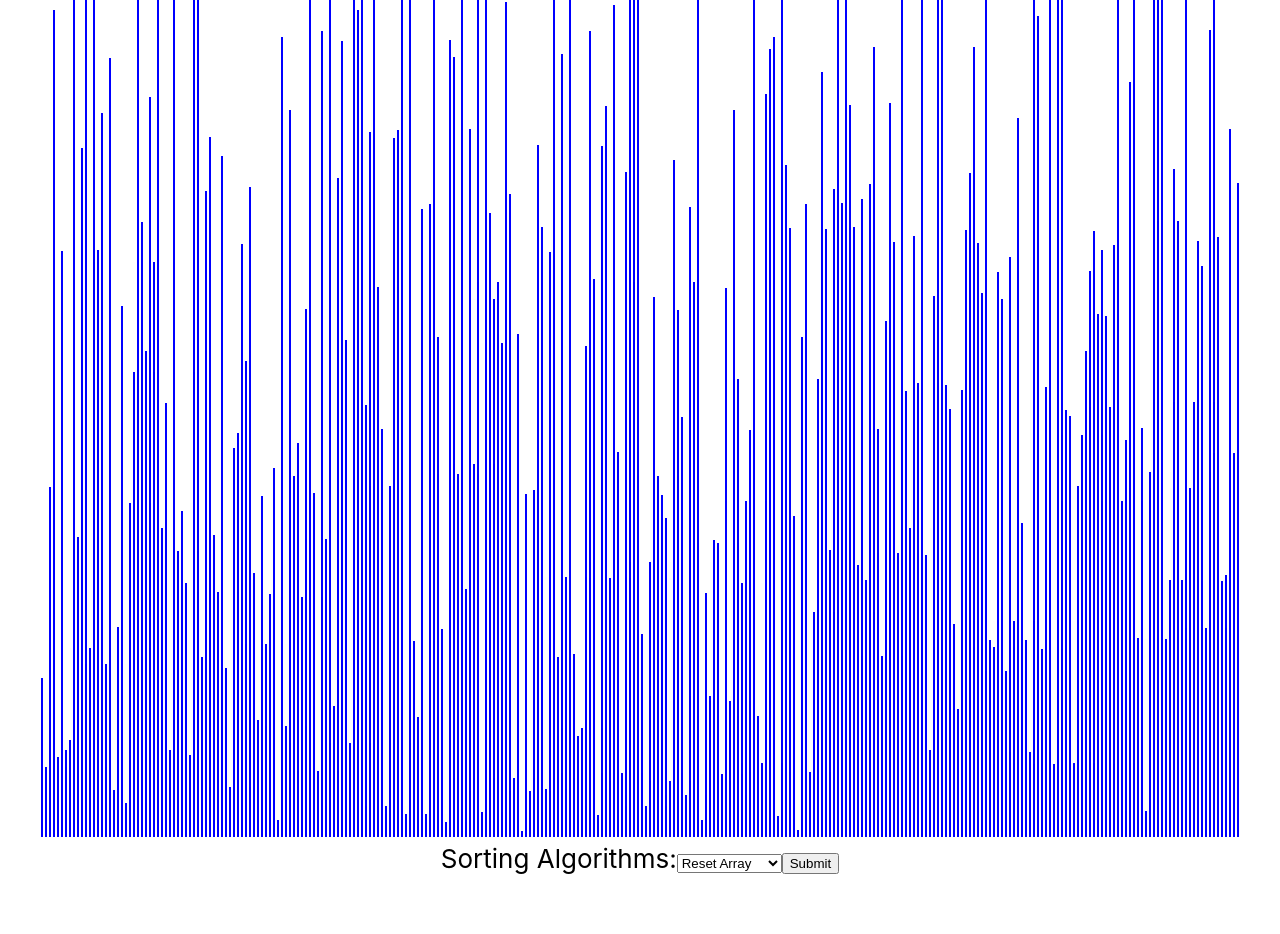
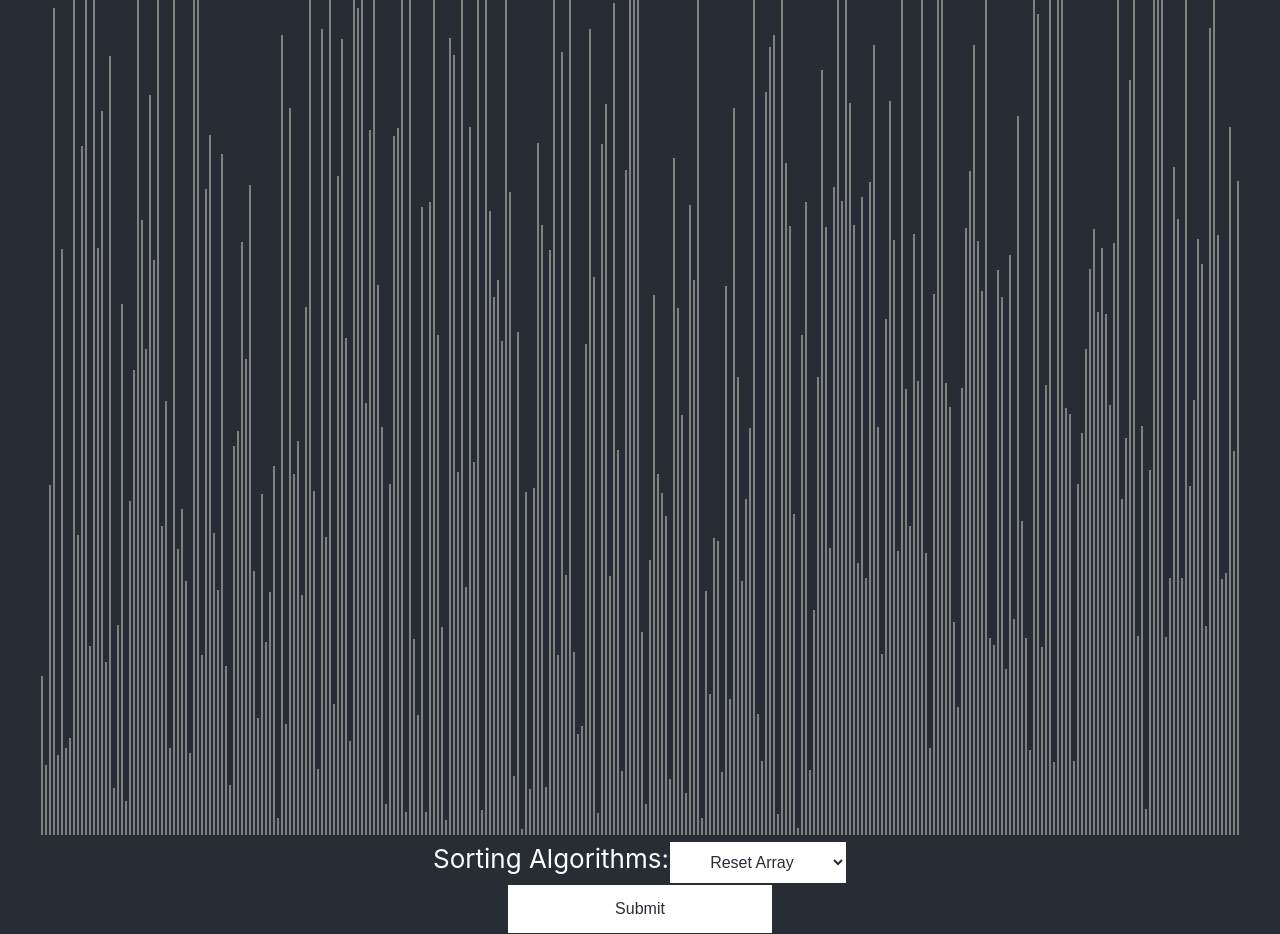
Before and after one commit to GaelGil/algorithm-visualizer, a React (Create React App) app: page / in a window 1280 px wide. Shown: the part 200-1134 px from the top of the page. Before the commit the page ends 1074 px from the top, so only its background shows below. Built offline with nearby package versions, Linux system fonts and the light colour scheme.

Commit message:
worked on front end

```diff
--- a/src/App.css
+++ b/src/App.css
@@ -1,7 +1,3 @@
-.App {
-  text-align: center;
-}
-
 /*  visualizer start */
 .array-container {
   /* background-color: aqua; */
@@ -18,9 +14,9 @@
 
 /* button start */
 .btn {
-  background-color: #282c34;
+  background-color: white;
   border: none;
-  color: white;
+  color: #282c34;
   padding: 15px 32px;
   text-align: center;
   text-decoration: none;
@@ -32,67 +28,24 @@
 
 /* button end */
 
-/* controler start */
+/* Select menu button start */
+.custom-select .menu {
+  background-color: white;
+  border: none;
+  color: #282c34;
+  padding: 11px 28px;
+  text-align: center;
+  text-decoration: none;
+  display: inline-block;
+  font-size: 16px;
+  margin: 1px;
+}
+/* Select menu button end */
 
-.controler {
-  box-shadow: 0 4px 8px 0 rgba(0,0,0,0.2);
-  transition: 0.3s;
-  width: 50%;
-  align-content: center;
+/* Default app css */
+.App {
+  text-align: center;
 }
-
-.controler:hover {
-  box-shadow: 0 8px 16px 0 rgba(0,0,0,0.2);
-}
-
-.container {
-  padding: 2px 16px;
-}
-
-
-.dropbtn {
-  background-color: #282c34;
-  color: white;
-  text-align: center;
-  padding: 16px;
-  font-size: 16px;
-  border: none;
-  cursor: pointer;
-}
-
-.dropdown {
-  position: relative;
-}
-
-.dropdown-content {
-  display: none;
-  position: absolute;
-  background-color: #f9f9f9;
-  min-width: 160px;
-  box-shadow: 0px 8px 16px 0px rgba(0,0,0,0.2);
-  z-index: 1;
-}
-.label {
-  color: black;
-}
-.dropdown-content a {
-  color: black;
-  padding: 12px 16px;
-  text-decoration: none;
-  display: block;
-}
-
-.dropdown-content a:hover {background-color: #f1f1f1}
-
-.dropdown:hover .dropdown-content {
-  display: block;
-}
-
-.dropdown:hover .dropbtn {
-  background-color: #282c34;
-}
-
-/* controler end */
 
 .App-logo {
   height: 40vmin;
@@ -106,7 +59,6 @@
 }
 
 .App-header {
-  /* background-color: #282c34; */
   min-height: 100vh;
   display: flex;
   flex-direction: column;
--- a/src/App.js
+++ b/src/App.js
@@ -8,7 +8,7 @@ class App extends React.Component {
     super(props);
     this.state = {
       array : [],
-      algorithm : 'merge',
+      algorithm : 'Reset',
     };
     this.handleClick = this.handleClick.bind(this);
     this.handleChange = this.handleChange.bind(this);
@@ -60,7 +60,7 @@ class App extends React.Component {
                   className="array-bar"
                   key={idx}
                   style={{
-                    backgroundColor: "blue",
+                    backgroundColor: "grey",
                     height: `${value}px`,
                   }}>
                 </div>
@@ -68,9 +68,10 @@ class App extends React.Component {
               <br></br>
           </div>
           {/* Algorithms available */}
+          <div className="custom-select">
           <form onSubmit={this.handleSubmit}>
             <label htmlFor='algorithm' className='label'>Sorting Algorithms:
-              <select value={this.state.value} onChange={this.handleChange}>
+              <select className='menu' value={this.state.value} onChange={this.handleChange}>
                 <option value='Reset'>Reset Array</option>
                 <option value='Merge'>Merge Sort</option>
                 <option value='Bubble'>Bubble Sort</option>
@@ -78,8 +79,9 @@ class App extends React.Component {
                 <option value='Insertion'>Insertion Sort</option>
               </select>
             </label>
-            <input type="submit" value="Submit" />
+            <input className='btn' type="submit" value="Submit" />
           </form>
+          </div>
       </header>
     </div>
   );}
--- a/src/components/NavBar/navbar.css
+++ b/src/components/NavBar/navbar.css
@@ -3,7 +3,8 @@ ul {
     margin: 0;
     padding: 0;
     overflow: hidden;
-    border: 1px solid #e7e7e7;
+    /* border: 1px solid #e7e7e7; */
+    box-shadow: 0px 8px 16px 0px rgba(0,0,0,0.2);
     background-color: #333;
 }
 
--- a/src/index.css
+++ b/src/index.css
@@ -1,5 +1,6 @@
 body {
   margin: 0;
+  background-color: #282c34;
   font-family: -apple-system, BlinkMacSystemFont, 'Segoe UI', 'Roboto', 'Oxygen',
     'Ubuntu', 'Cantarell', 'Fira Sans', 'Droid Sans', 'Helvetica Neue',
     sans-serif;
```
